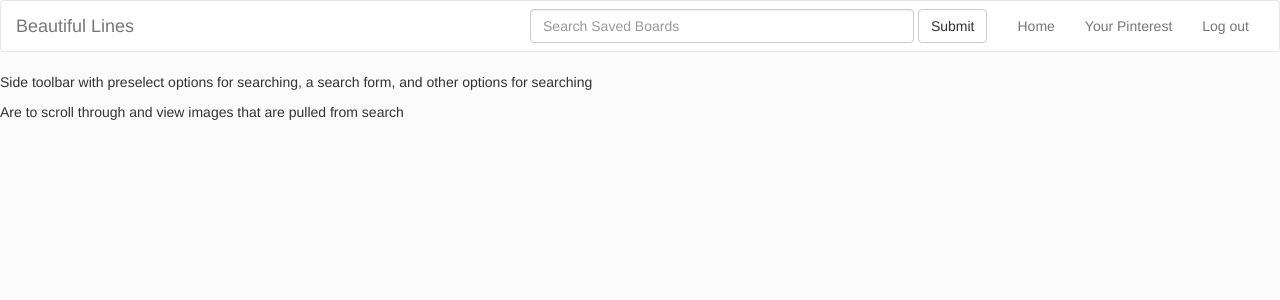
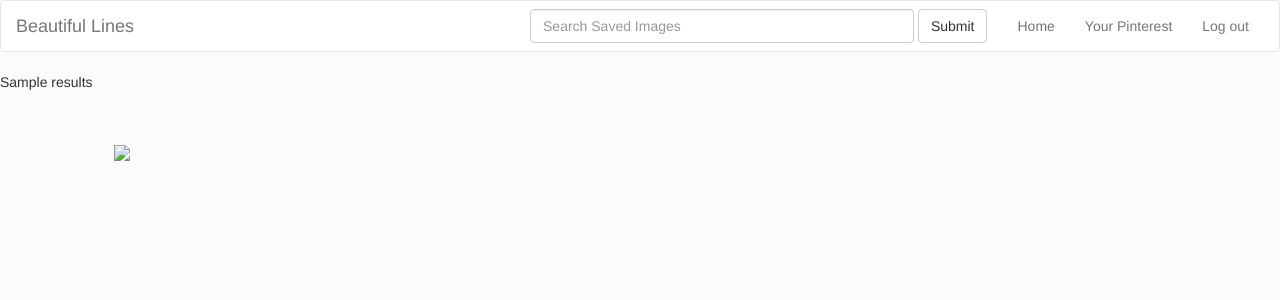
Before and after one commit to kelseyoo14/beautiful-lines, a Flask app: template templates/search.html in a window 1280 px wide. Shown: the top 300 px of the page. Run offline with Flask 2, Linux system fonts and the light colour scheme; tables that the repository leaves empty hold one stand-in row (values such as "Sample post"); the template is opened without the code that fills it: values that come from a table or form of the project are taken from there, most other values are stand-ins (such as "Sample title", 1, 10 or a date in 2020); some libraries are stand-ins or nearby versions.

Commit message:
Added study.html started /search route and search.html

```diff
--- a/server.py
+++ b/server.py
@@ -484,11 +484,21 @@ def study():
     return json.dumps(list_of_image_urls)
 
 # # 18
-# @app.route('/search')
-# def show_search():
-#     """Search Pinterest(?) and display pins related to user search terms"""
+@app.route('/search')
+def show_search():
+    """Search user's images and display images related to user search terms"""
 
-#     return render_template('search.html')
+    search_word = request.args.get('images-search')
+    search = '%' + search_word + '%'
+
+    print search
+    print search_word
+    print '*****************************************'
+
+    images = Image.query.filter(Image.description.like(search)).all()
+
+    return render_template('search.html',
+                            images=images)
 
 
 
--- a/static/css/main.css
+++ b/static/css/main.css
@@ -79,7 +79,7 @@ body {
 }
 
 #study-modal-image,
-#zoom-modal-body canvas {
+#zoomed-image {
     position: fixed;
     /* center the element */
     right: 0;
@@ -92,7 +92,6 @@ body {
     height: 80vh;
     /*max-width: 90%;*/
 }
-
 
 .study-board {
     display: inline-block;
--- a/static/js/main.js
+++ b/static/js/main.js
@@ -140,37 +140,12 @@ $('#study-form').on('submit', startStudy);
 
 $('#study-modal .modal-body').height($('#study-modal-image').height());
 
-// Start Zoom Image -------------------------------------------------------------------------
+// Start Zoom Image and Image Canvas ------------------------------------------------------
 
 $('body').on('click', 'img', function() {
     var pinsrc = $(this).attr('src');
-    // $('#zoomed-image').attr('src', pinsrc);
-
-    var canvas = document.createElement("canvas"),
-        context = canvas.getContext("2d"),
-        image = new Image();
-
-    image.onload = function () {
-        var img = this,
-            width = img.width,
-            height = img.height;
-
-        canvas.width = width;
-        canvas.height = height;
-        context.drawImage(img, 0, 0, width, height);
-
-        document.getElementById('zoom-modal-body').appendChild(canvas);
-        $('#zoom-modal-body canvas').attr('id', 'image-canvas');
-        $('#zoom-modal-body').height($('#image-canvas').height());
-    };
-
-    image.src = pinsrc;
-    console.log($('#zoom-modal-body canvas').height());
+    $('#zoomed-image').attr('src', pinsrc);
     $('#zoom-modal').modal('show');
 });
 
-// $('body').on('click', 'img', function() {
-//     var pinsrc = $(this).attr('src');
-//     $('#zoomed-image').attr('src', pinsrc);
-//     $('#zoom-modal').modal('show');
-// });
+$('#zoom-modal .modal-body').height($('#zoomed-image').height());
--- a/templates/base.html
+++ b/templates/base.html
@@ -16,9 +16,9 @@
               <a class="navbar-brand" href="#">Beautiful Lines</a>
             </div>
             <ul class="nav navbar-nav">
-              <form class="navbar-form navbar-left" role="search">
+              <form action='/search' class="navbar-form navbar-left search-images-form" role="search">
                 <div class="form-group">
-                  <input type="text" class="form-control" placeholder="Search Saved Boards">
+                  <input type="text" class="form-control" name='images-search' placeholder="Search Saved Images">
                 </div>
                 <button type="submit" class="btn btn-default">Submit</button>
               </form>
--- a/templates/search.html
+++ b/templates/search.html
@@ -2,11 +2,14 @@
 
 {% block content %}
 
-<div class="toolbar">
-    <p>Side toolbar with preselect options for searching, a search form, and other options for searching</p>
-</div>
-<div>
-    <p>Are to scroll through and view images that are pulled from search</p>
+{{ results }}
+
+<div class='all-images'>
+{% for image in images %}
+    <div class='pin-container'>
+        <img class="pin-image" src="{{ image.original_url }}">
+    </div>
+{% endfor %}
 </div>
 
 
```
Also changed, not shown: templates/study.html (added, +99 -0 lines).
